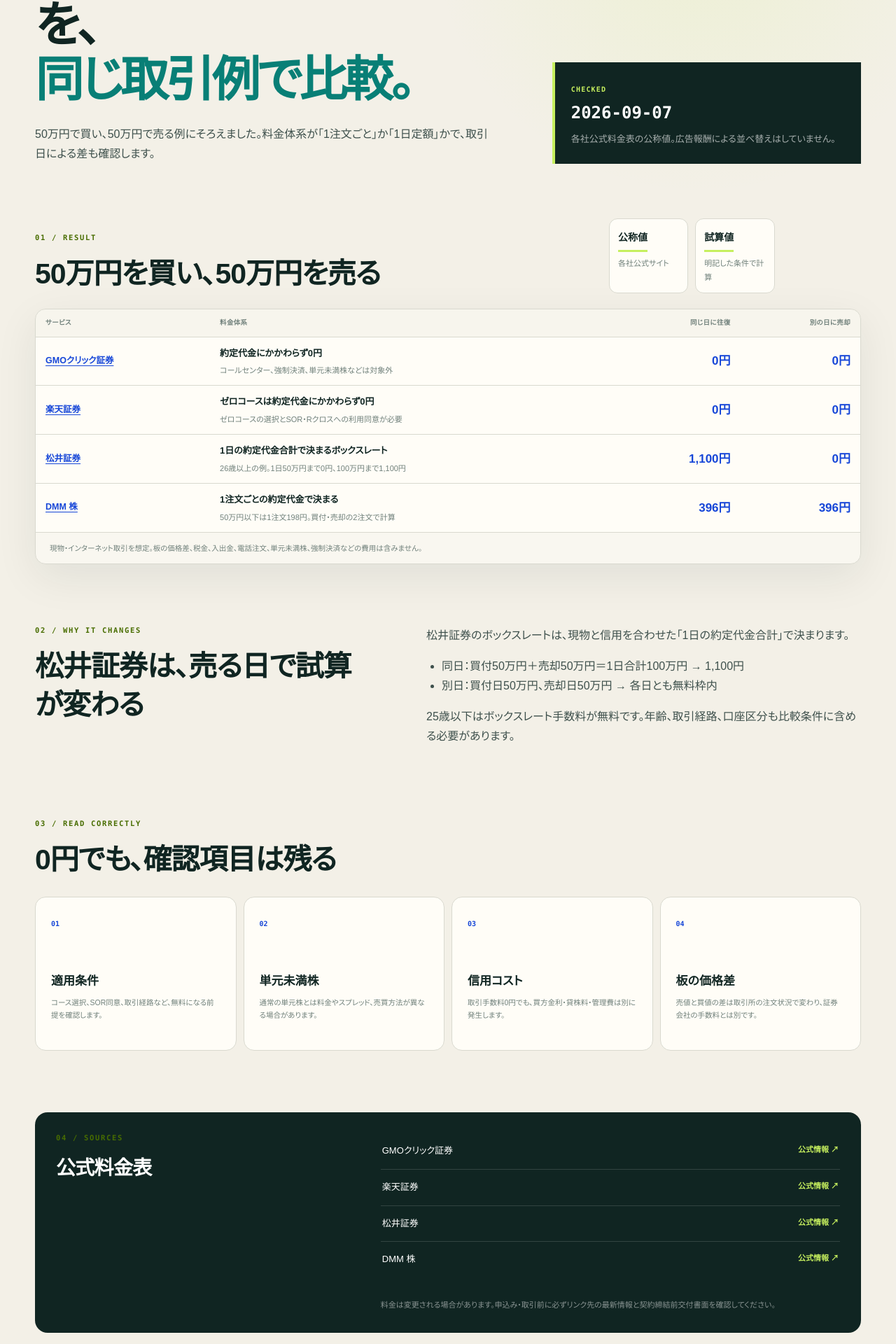
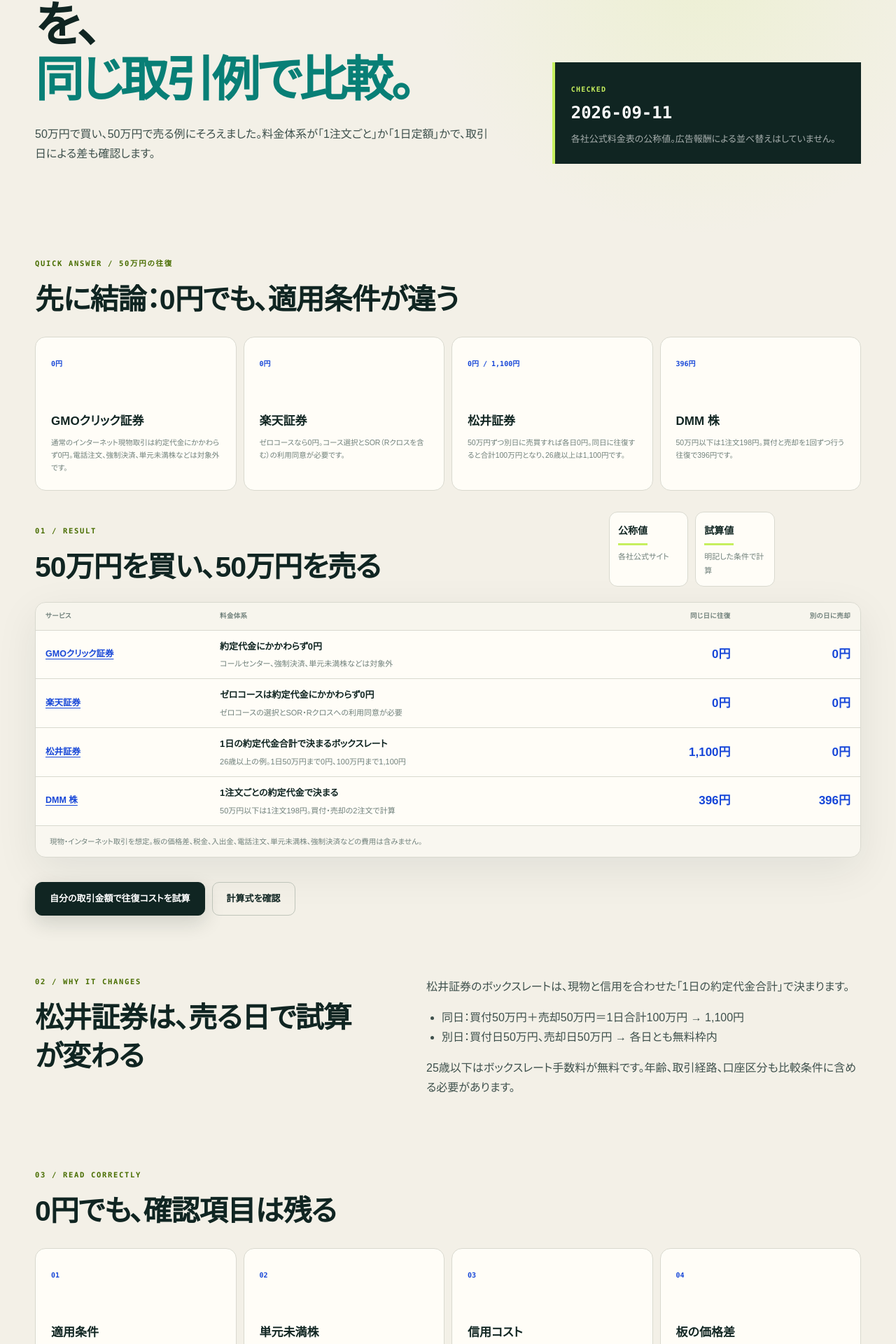
Before and after one commit to mrok18/hanbaijo, a Next.js app: page /stocks/domestic-fee-comparison in a window 1280 px wide. Shown: the part 270-2190 px from the top of the page at 70% size. Built offline with nearby package versions, Linux system fonts and the light colour scheme.

Commit message:
Improve domestic stock fee comparison

```diff
--- a/app/stocks/domestic-fee-comparison/page.tsx
+++ b/app/stocks/domestic-fee-comparison/page.tsx
@@ -1,9 +1,26 @@
+import type { Metadata } from 'next';
 import Link from 'next/link';
 
-export const metadata = {
-  title: '国内株の売買手数料比較｜4社を同じ取引例で計算',
-  description: 'GMOクリック証券、楽天証券、松井証券、DMM 株の国内株現物手数料を、50万円の買付・売却例で比較します。',
+export const metadata: Metadata = {
+  title: '国内株手数料比較｜50万円の売買を4社で計算【2026年】',
+  description: 'GMOクリック証券、楽天証券、松井証券、DMM 株の国内株現物手数料を、50万円の買付・売却例で比較。同日売買と別日売却の違い、0円の適用条件も確認できます。',
+  alternates: { canonical: '/stocks/domestic-fee-comparison' },
 };
+
+const FAQS = [
+  {
+    question: '50万円の国内株を買って売ると、手数料はいくらですか？',
+    answer: '通常のインターネット現物取引を前提にすると、GMOクリック証券は0円、楽天証券はゼロコースなら0円です。松井証券は同日に買付・売却すると1日の約定代金合計が100万円となり1,100円、別日に50万円ずつ売買すると各日無料枠内です。DMM 株は1注文198円のため往復396円です。',
+  },
+  {
+    question: '楽天証券の国内株手数料が0円になる条件は何ですか？',
+    answer: 'ゼロコースの選択に加えて、SOR（Rクロスを含む）の利用同意が必要です。IFA口座などは手数料体系が異なるため、対象口座と注文方法を公式情報で確認してください。',
+  },
+  {
+    question: '売買手数料が0円なら取引コストも0円ですか？',
+    answer: 'いいえ。板の売値と買値の差、単元未満株の別条件、信用取引の金利・貸株料、電話注文や強制決済などの費用は、通常の現物売買手数料とは別です。',
+  },
+] as const;
 
 const PROVIDERS = [
   {
@@ -45,8 +62,22 @@ const PROVIDERS = [
 ] as const;
 
 export default function Page() {
+  const faqJsonLd = {
+    '@context': 'https://schema.org',
+    '@type': 'FAQPage',
+    mainEntity: FAQS.map((faq) => ({
+      '@type': 'Question',
+      name: faq.question,
+      acceptedAnswer: { '@type': 'Answer', text: faq.answer },
+    })),
+  };
+
   return (
     <div className="comparison-page">
+      <script
+        type="application/ld+json"
+        dangerouslySetInnerHTML={{ __html: JSON.stringify(faqJsonLd).replace(/</g, '\\u003c') }}
+      />
       <header className="comparison-intro">
         <div>
           <p className="page-kicker">DOMESTIC STOCK / PUBLISHED DATA</p>
@@ -54,10 +85,21 @@ export default function Page() {
           <p className="lede">50万円で買い、50万円で売る例にそろえました。料金体系が「1注文ごと」か「1日定額」かで、取引日による差も確認します。</p>
         </div>
         <aside>
-          <span>CHECKED</span><strong>2026-09-07</strong>
+          <span>CHECKED</span><strong>2026-09-11</strong>
           <p>各社公式料金表の公称値。広告報酬による並べ替えはしていません。</p>
         </aside>
       </header>
+
+      <section className="comparison-section" aria-labelledby="stock-fee-quick-answer">
+        <p className="section-index">QUICK ANSWER / 50万円の往復</p>
+        <h2 id="stock-fee-quick-answer">先に結論：0円でも、適用条件が違う</h2>
+        <div className="fx-metric-grid comparison-points">
+          <article><b>0円</b><h3>GMOクリック証券</h3><p>通常のインターネット現物取引は約定代金にかかわらず0円。電話注文、強制決済、単元未満株などは対象外です。</p></article>
+          <article><b>0円</b><h3>楽天証券</h3><p>ゼロコースなら0円。コース選択とSOR（Rクロスを含む）の利用同意が必要です。</p></article>
+          <article><b>0円 / 1,100円</b><h3>松井証券</h3><p>50万円ずつ別日に売買すれば各日0円。同日に往復すると合計100万円となり、26歳以上は1,100円です。</p></article>
+          <article><b>396円</b><h3>DMM 株</h3><p>50万円以下は1注文198円。買付と売却を1回ずつ行う往復で396円です。</p></article>
+        </div>
+      </section>
 
       <section className="comparison-result" aria-labelledby="stock-comparison-title">
         <div className="comparison-result-head">
@@ -83,6 +125,10 @@ export default function Page() {
           </table>
         </div>
         <p className="panel-note">現物・インターネット取引を想定。板の価格差、税金、入出金、電話注文、単元未満株、強制決済などの費用は含みません。</p></div>
+        <div className="comparison-actions">
+          <Link className="button primary" href="/tools/cost-calculator">自分の取引金額で往復コストを試算</Link>
+          <Link className="button secondary" href="/articles/stock-round-trip-cost">計算式を確認</Link>
+        </div>
       </section>
 
       <section className="comparison-section split-explain">
@@ -112,7 +158,20 @@ export default function Page() {
         <ul>
           {PROVIDERS.map((provider) => <li key={provider.name}><a href={provider.source} target="_blank" rel="noopener noreferrer"><span>{provider.name}</span><b>公式情報 ↗</b></a></li>)}
         </ul>
-        <p>料金は変更される場合があります。申込み・取引前に必ずリンク先の最新情報と契約締結前交付書面を確認してください。</p>
+        <p>2026年9月11日確認。料金は変更される場合があります。申込み・取引前に必ずリンク先の最新情報と契約締結前交付書面を確認してください。</p>
+      </section>
+
+      <section className="comparison-section" aria-labelledby="domestic-stock-fee-faq">
+        <p className="section-index">FAQ / DOMESTIC STOCK FEES</p>
+        <h2 id="domestic-stock-fee-faq">国内株の手数料比較でよくある質問</h2>
+        <div className="provider-faq-list">
+          {FAQS.map((faq) => (
+            <article key={faq.question}>
+              <h3>{faq.question}</h3>
+              <p>{faq.answer}</p>
+            </article>
+          ))}
+        </div>
       </section>
 
       <div className="comparison-actions">
--- a/app/stocks/page.tsx
+++ b/app/stocks/page.tsx
@@ -4,6 +4,7 @@ import { STOCK_PROVIDER_LIST } from '@/lib/stock-providers';
 export const metadata = {
   title: '株式の取引コスト比較｜国内株・米国株の手数料と為替を読む',
   description: '国内株と米国株のコストを、売買手数料、板の価格差、為替コスト、信用金利に分けて比較します。',
+  alternates: { canonical: '/stocks' },
 };
 
 export default function StocksPage() {
@@ -91,7 +92,7 @@ export default function StocksPage() {
           <h2>比較表と計算方法を使い分ける</h2>
         </div></div>
         <div className="affiliate-grid">
-          <article className="affiliate-card"><div className="affiliate-card-head"><span>COMPARE</span><b>2026-09-07確認</b></div><p className="affiliate-category">DOMESTIC STOCK FEES</p><h3>国内株4社の手数料</h3><p>GMOクリック証券、楽天証券、松井証券、DMM 株を同じ売買例で比較します。</p><Link href="/stocks/domestic-fee-comparison">比較表を見る →</Link></article>
+          <article className="affiliate-card"><div className="affiliate-card-head"><span>COMPARE</span><b>2026-09-11確認</b></div><p className="affiliate-category">DOMESTIC STOCK FEES</p><h3>国内株4社の手数料</h3><p>GMOクリック証券、楽天証券、松井証券、DMM 株を同じ売買例で比較します。</p><Link href="/stocks/domestic-fee-comparison">比較表を見る →</Link></article>
           <article className="affiliate-card"><div className="affiliate-card-head"><span>GUIDE</span><b>国内株</b></div><p className="affiliate-category">ROUND-TRIP COST</p><h3>往復コストの計算</h3><p>買付と売却の手数料、板の価格差を1つの式で整理します。</p><Link href="/articles/stock-round-trip-cost">記事を読む →</Link></article>
           <article className="affiliate-card"><div className="affiliate-card-head"><span>GUIDE</span><b>米国株</b></div><p className="affiliate-category">FX CONVERSION</p><h3>為替コストの計算</h3><p>1ドルあたりの為替コストを、購入金額全体の円負担へ直します。</p><Link href="/articles/us-stock-fx-cost">記事を読む →</Link></article>
           <article className="affiliate-card"><div className="affiliate-card-head"><span>GUIDE</span><b>松井証券</b></div><p className="affiliate-category">ACCOUNT TYPES</p><h3>FX専用口座と総合口座</h3><p>FXだけ使う場合と、株・NISA・先物へ広げる場合の入口を整理します。</p><Link href="/articles/matsui-account-types">記事を読む →</Link></article>
@@ -143,7 +144,7 @@ export default function StocksPage() {
         <div className="provider-directory">
           {STOCK_PROVIDER_LIST.map((provider) => (
             <Link href={`/stocks/${provider.slug}`} key={provider.slug}>
-              <span>2026-09-07 確認</span><h3>{provider.shortName}</h3><p>{provider.feeModel}</p><b>コストシートを見る →</b>
+              <span>{provider.reviewedAt} 確認</span><h3>{provider.shortName}</h3><p>{provider.feeModel}</p><b>コストシートを見る →</b>
             </Link>
           ))}
         </div>
```
